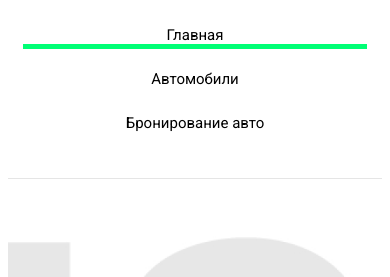
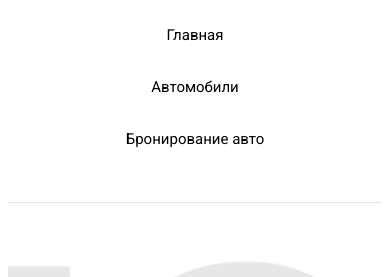
Before and after one commit to AnastasiaTkachenko/itlogia, a website: page index.html in a window 390 px wide. In both pictures the pointer is over the item "Главная". Shown: the part 57-334 px from the top of the page. Drawn offline with Linux system fonts and the light colour scheme.

Commit message:
media queries hover

```diff
--- a/style.css
+++ b/style.css
@@ -42,15 +42,21 @@ body {
 
 .nav-menu-link {
   list-style: none;
-  border-bottom:5px solid white;
-
+  border-bottom: 5px solid white;
+  padding-bottom: 8px;
 }
 
 .nav-menu-link:hover {
-border-bottom:5px solid #00FF75;
-
+  border-bottom: 5px solid #00ff75;
+  padding-bottom: 8px;
 }
 
+@media screen and (max-width: 810px) {
+  .nav-menu-link:hover {
+
+    border-bottom: 5px solid white;
+  }
+}
 .nav-menu-link:not(:last-child) {
   margin-right: 115px;
 }
@@ -124,11 +130,11 @@ border-bottom:5px solid #00FF75;
   position: relative;
   transition: all 0.5s;
   border: solid 1px black;
-  overflow:hidden;
+  overflow: hidden;
 }
 
 .button:hover {
-  background-color: #00FF75;
+  background-color: #00ff75;
   border: solid 1px #66ff00;
   color: black;
 }
```
